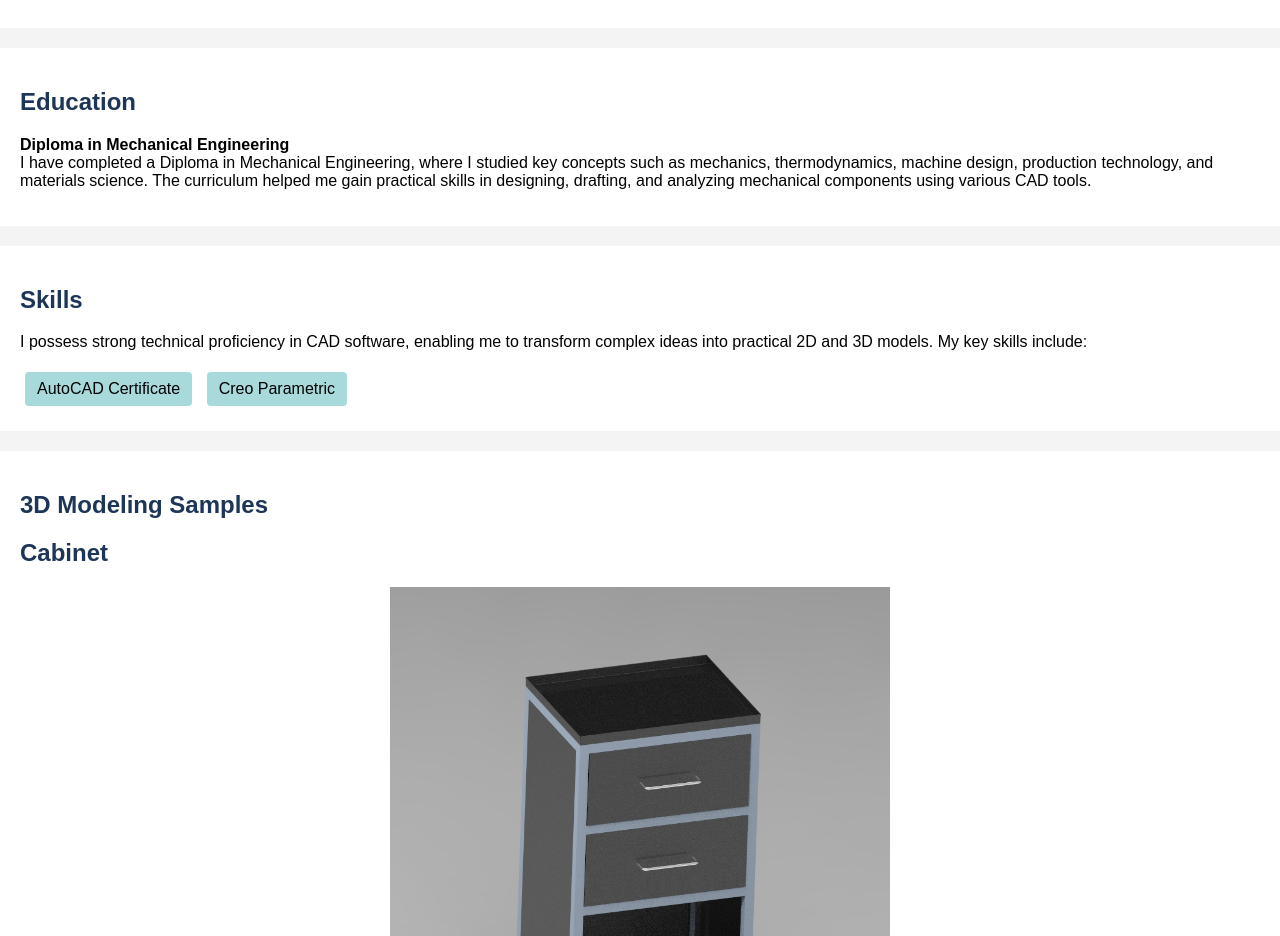
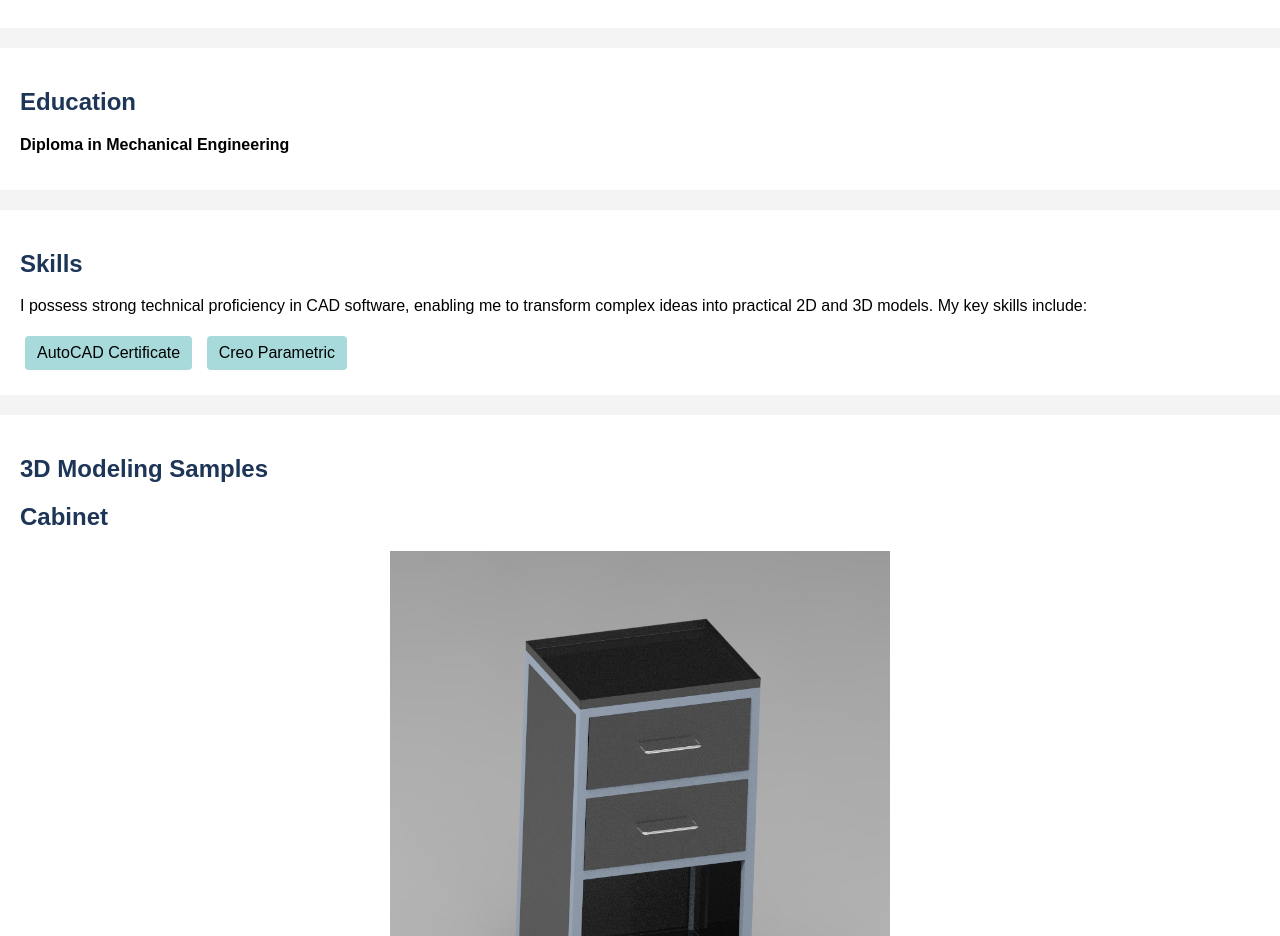
Before and after one commit to Berni-Breaver/Portfolio, a plain HTML site: page index.html in a window 1280 px wide. Shown: the part 980-1916 px from the top of the page. Drawn offline with Linux system fonts and the light colour scheme.

Commit message:
Update index.html

```diff
--- a/index.html
+++ b/index.html
@@ -42,8 +42,7 @@
 
 <section>
   <h2>Education</h2>
-  <p><strong>Diploma in Mechanical Engineering</strong><br>
-  I have completed a Diploma in Mechanical Engineering, where I studied key concepts such as mechanics, thermodynamics, machine design, production technology, and materials science. The curriculum helped me gain practical skills in designing, drafting, and analyzing mechanical components using various CAD tools.</p>
+  <p><strong>Diploma in Mechanical Engineering</strong></p>
 </section>
 
 <section>
```
